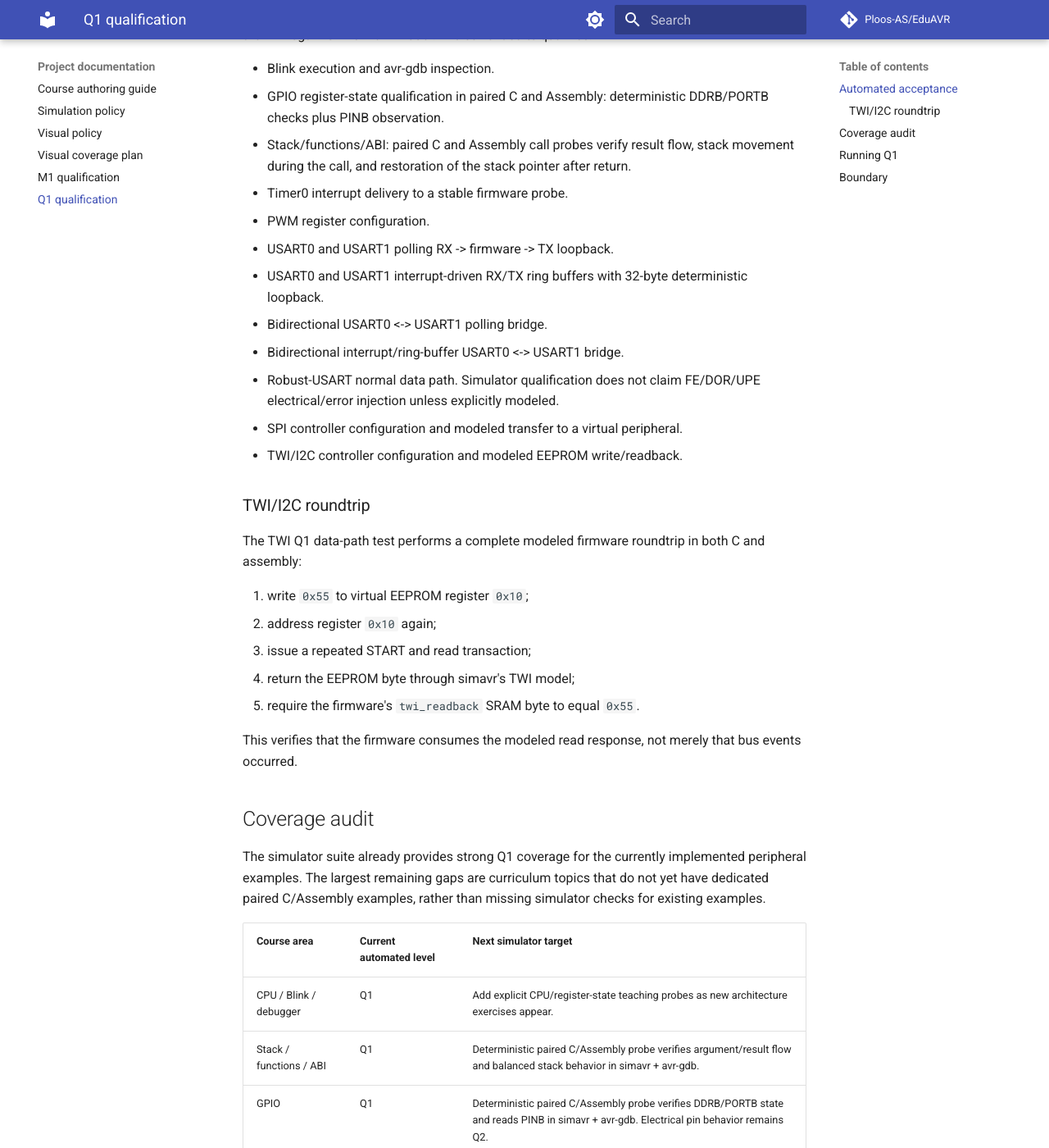
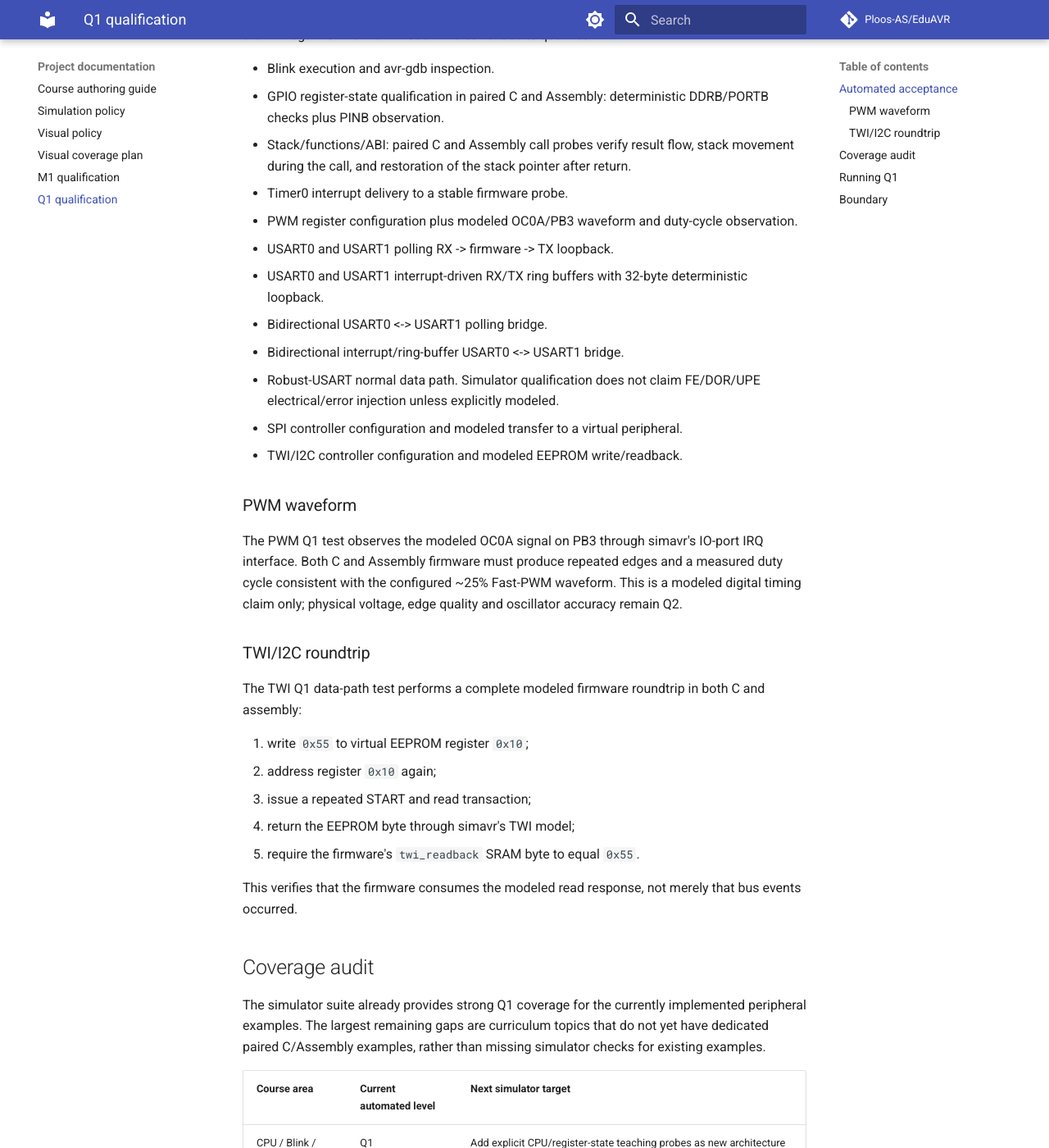
Before and after one commit to Ploos-AS/EduAVR, an MkDocs documentation site: the page built from docs/Q1_QUALIFICATION.md, in a window 1280 px wide and 1400 px high, scrolled down 380 px. Shown: the whole window at 82% size. Built offline with MkDocs 1.6.1 and Material for MkDocs 9.7.7, drawn with Linux system fonts in a browser that asks for light colours; comment, search, counter and statistics services are not loaded; some of the changed text lies outside the part shown.

Commit message:
docs: mark PWM waveform Q1 qualified

```diff
--- a/docs/Q1_QUALIFICATION.md
+++ b/docs/Q1_QUALIFICATION.md
@@ -10,7 +10,7 @@ Q1 is EduAVR's default software runtime qualification.
 - GPIO register-state qualification in paired C and Assembly: deterministic DDRB/PORTB checks plus PINB observation.
 - Stack/functions/ABI: paired C and Assembly call probes verify result flow, stack movement during the call, and restoration of the stack pointer after return.
 - Timer0 interrupt delivery to a stable firmware probe.
-- PWM register configuration.
+- PWM register configuration plus modeled OC0A/PB3 waveform and duty-cycle observation.
 - USART0 and USART1 polling RX -> firmware -> TX loopback.
 - USART0 and USART1 interrupt-driven RX/TX ring buffers with 32-byte deterministic loopback.
 - Bidirectional USART0 <-> USART1 polling bridge.
@@ -18,6 +18,10 @@ Q1 is EduAVR's default software runtime qualification.
 - Robust-USART normal data path. Simulator qualification does not claim FE/DOR/UPE electrical/error injection unless explicitly modeled.
 - SPI controller configuration and modeled transfer to a virtual peripheral.
 - TWI/I2C controller configuration and modeled EEPROM write/readback.
+
+### PWM waveform
+
+The PWM Q1 test observes the modeled OC0A signal on PB3 through simavr's IO-port IRQ interface. Both C and Assembly firmware must produce repeated edges and a measured duty cycle consistent with the configured ~25% Fast-PWM waveform. This is a modeled digital timing claim only; physical voltage, edge quality and oscillator accuracy remain Q2.
 
 ### TWI/I2C roundtrip
 
@@ -41,7 +45,7 @@ The simulator suite already provides strong Q1 coverage for the currently implem
 | Stack / functions / ABI | Q1 | Deterministic paired C/Assembly probe verifies argument/result flow and balanced stack behavior in simavr + avr-gdb. |
 | GPIO | Q1 | Deterministic paired C/Assembly probe verifies DDRB/PORTB state and reads PINB in simavr + avr-gdb. Electrical pin behavior remains Q2. |
 | Timers / interrupts | Q1 | Extend with counter/compare variants when new timer lessons are added. |
-| PWM | Q1 configuration | Add modeled duty-cycle/state observations where simavr exposes reliable evidence. |
+| PWM | Q1 waveform | Modeled OC0A/PB3 edges and ~25% duty cycle are observed for paired C/Assembly firmware. Physical waveform remains Q2. |
 | USART0/1 | Q1 data path | Keep expanding error/status behavior only where the model can inject it reliably. |
 | Dual USART bridge | Q1 bidirectional data path | Add overflow/back-pressure tests when those policies are taught. |
 | SPI | Q1 data path | Add mode/clock variants with a virtual peripheral. |
```
